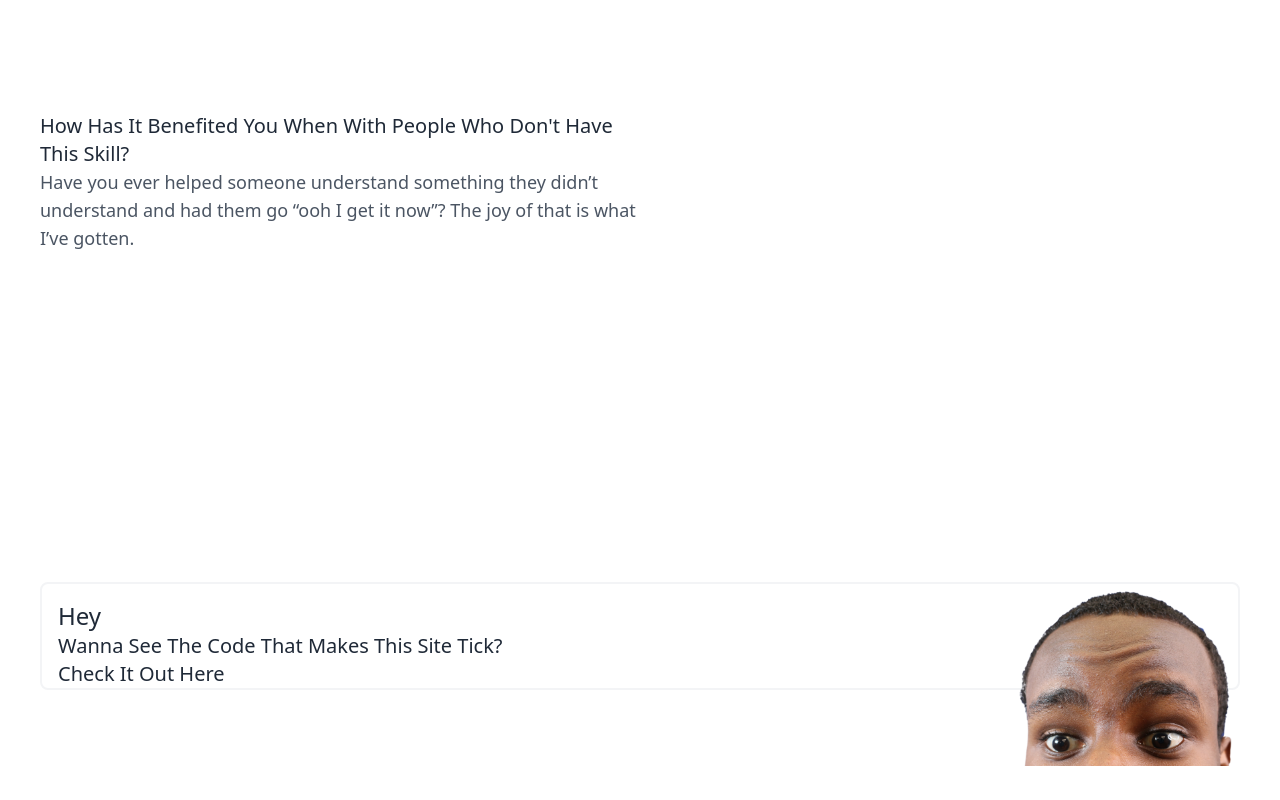
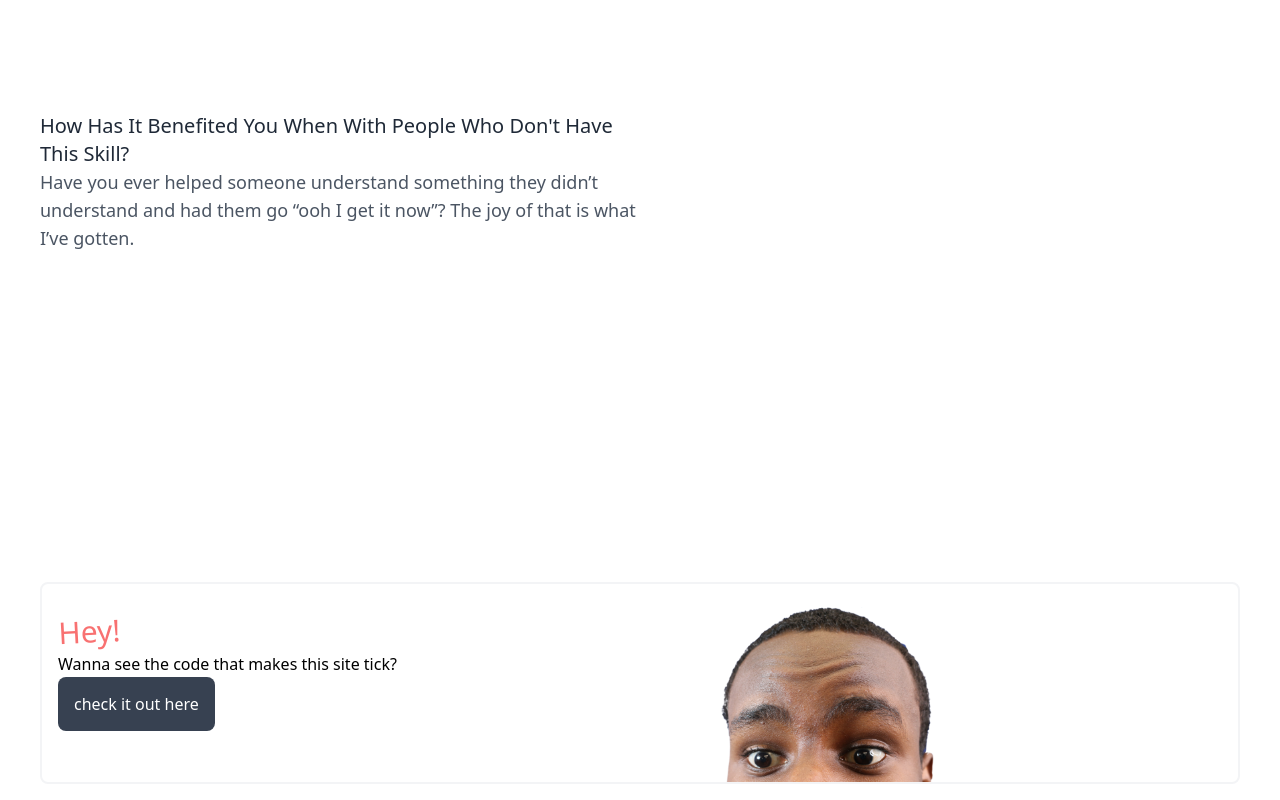
Before and after one commit to anas2479/fund-of-knowledge, an Eleventy site: page content/index.md in a window 1280 px wide. Shown: the part 4234-5034 px from the top of the page. Before the commit the page ends 5000 px from the top, so only its background shows below. Built offline with nearby package versions, Linux system fonts and the light colour scheme; Eleventy itself is replaced by a stand-in of ours; files that its build step writes are made by us from their sources.

Commit message:
fix up content and styles

```diff
--- a/content/_includes/foot-banner.njk
+++ b/content/_includes/foot-banner.njk
@@ -1,14 +1,16 @@
 
 
-<div class="max-w-[1200px] relative px-4 pt-4 rounded-lg border-2 border-gray-100 mx-auto md:flex flex-wrap">
-    <div class="flex-1">
-        <h1 class="title">
-            <span class="text-2xl transform scale-150 rotate-12">Hey</span><br>
-            wanna see the code that makes this site tick?<br>
-            <a href="">check it out here</a>
-        </h1>
+<div class="max-w-[1200px] relative px-4 pt-4 rounded-lg border-2 border-gray-100 mx-auto md:grid grid-cols-2">
+<div class="">
+    <div class="text-3xl font-medium text-red-400 -rotate-3 mb-4">
+        Hey!
     </div>
-    <div class="flex-1 md:absolute md:bottom-0 h-full md:right-0">
-        <img class="max-w-[300px]" src="./assets/anas.png" alt="">
-    </div>
+    <h1 class="mb-4">
+        Wanna see the code that makes this site tick?<br>
+    </h1>
+    <a class="p-4 bg-gray-700 rounded-lg text-white" href="https://github.com/anas2479/fund-of-knowledge" target="_blank">check it out here</a>
 </div>
+<div class="">
+    <img class="max-w-[300px]" src="./assets/anas.png" alt="">
+</div>
+</div>
```
